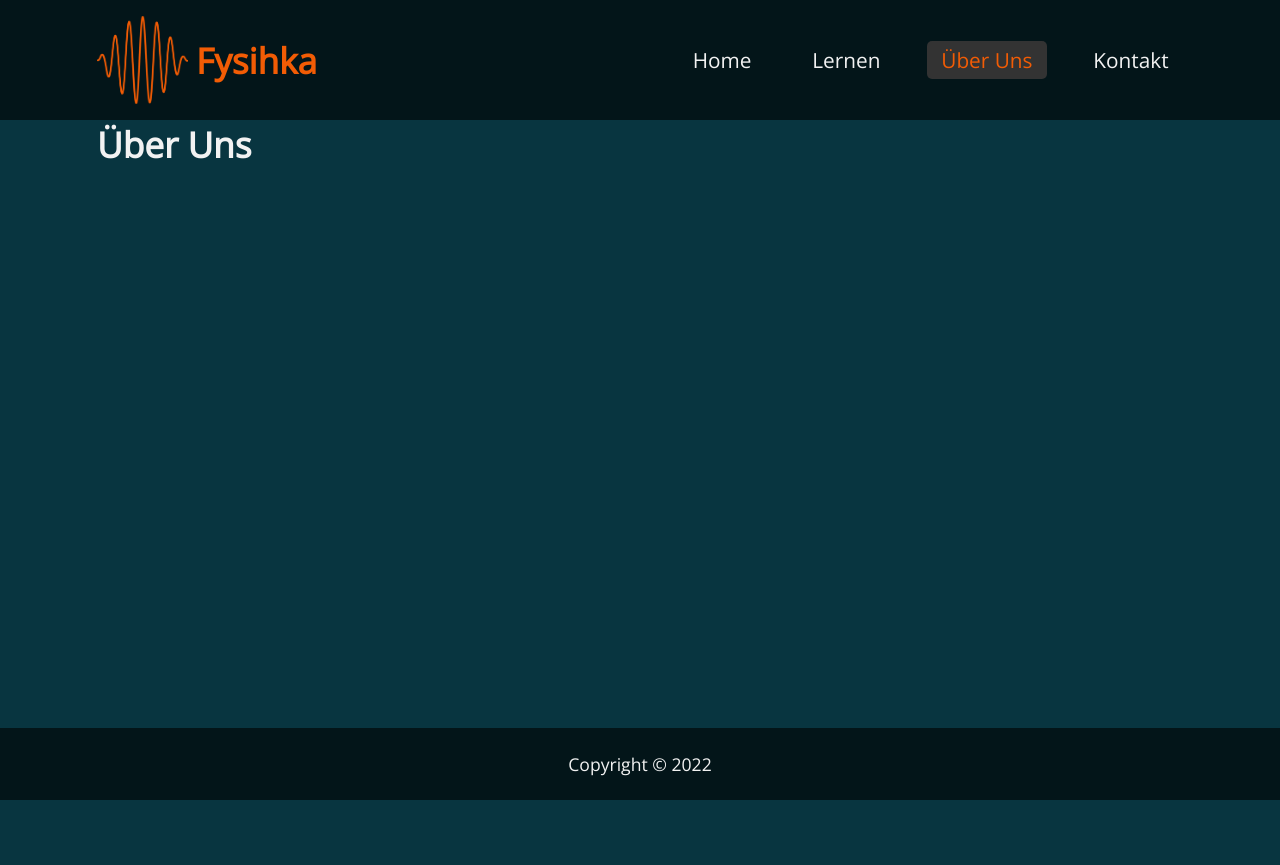
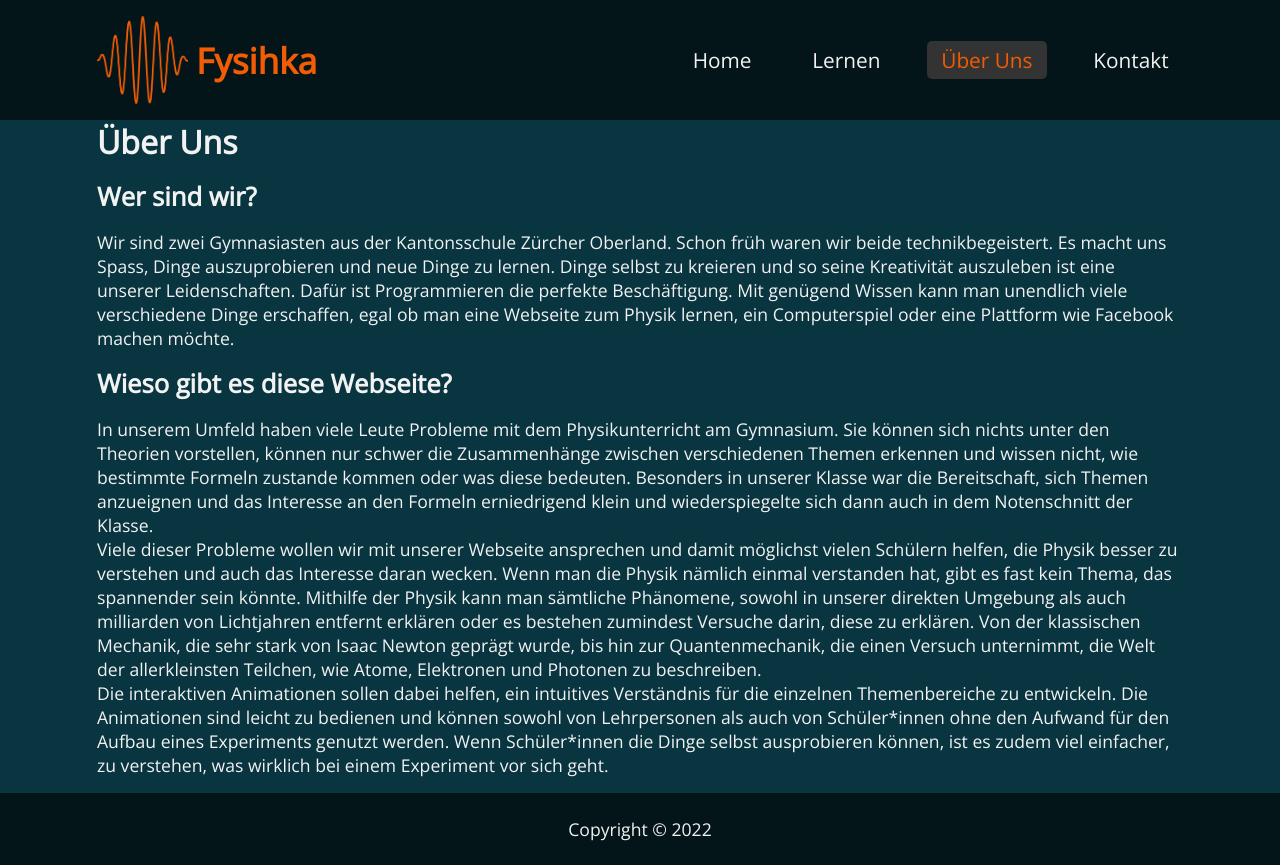
Before and after one commit to PerOle15/study-physics, a React (Create React App) app: page /about in a window 1280 px wide. Before the commit the page ends 800 px from the top, so only its background shows below. Built offline with nearby package versions, Linux system fonts and the light colour scheme.

Commit message:
about text

```diff
--- a/src/pages/AboutPage.js
+++ b/src/pages/AboutPage.js
@@ -5,7 +5,49 @@ export class AboutPage extends Component {
     document.title = 'Fysihka - Über Uns'
     return (
       <div className='container'>
-        <h1 className='main-title'>Über Uns</h1>
+        <p className='page-heading'>Über Uns</p>
+        <p className='section-heading'>Wer sind wir?</p>
+        <p>
+          Wir sind zwei Gymnasiasten aus der Kantonsschule Zürcher Oberland.
+          Schon früh waren wir beide technikbegeistert. Es macht uns Spass,
+          Dinge auszuprobieren und neue Dinge zu lernen. Dinge selbst zu
+          kreieren und so seine Kreativität auszuleben ist eine unserer
+          Leidenschaften. Dafür ist Programmieren die perfekte Beschäftigung.
+          Mit genügend Wissen kann man unendlich viele verschiedene Dinge
+          erschaffen, egal ob man eine Webseite zum Physik lernen, ein
+          Computerspiel oder eine Plattform wie Facebook machen möchte.
+        </p>
+        <p className='section-heading'>Wieso gibt es diese Webseite?</p>
+        <p>
+          In unserem Umfeld haben viele Leute Probleme mit dem Physikunterricht
+          am Gymnasium. Sie können sich nichts unter den Theorien vorstellen,
+          können nur schwer die Zusammenhänge zwischen verschiedenen Themen
+          erkennen und wissen nicht, wie bestimmte Formeln zustande kommen oder
+          was diese bedeuten. Besonders in unserer Klasse war die Bereitschaft,
+          sich Themen anzueignen und das Interesse an den Formeln erniedrigend
+          klein und wiederspiegelte sich dann auch in dem Notenschnitt der
+          Klasse.
+          <br />
+          Viele dieser Probleme wollen wir mit unserer Webseite ansprechen und
+          damit möglichst vielen Schülern helfen, die Physik besser zu verstehen
+          und auch das Interesse daran wecken. Wenn man die Physik nämlich
+          einmal verstanden hat, gibt es fast kein Thema, das spannender sein
+          könnte. Mithilfe der Physik kann man sämtliche Phänomene, sowohl in
+          unserer direkten Umgebung als auch milliarden von Lichtjahren entfernt
+          erklären oder es bestehen zumindest Versuche darin, diese zu erklären.
+          Von der klassischen Mechanik, die sehr stark von Isaac Newton geprägt
+          wurde, bis hin zur Quantenmechanik, die einen Versuch unternimmt, die
+          Welt der allerkleinsten Teilchen, wie Atome, Elektronen und Photonen
+          zu beschreiben.
+          <br />
+          Die interaktiven Animationen sollen dabei helfen, ein intuitives
+          Verständnis für die einzelnen Themenbereiche zu entwickeln. Die
+          Animationen sind leicht zu bedienen und können sowohl von Lehrpersonen
+          als auch von Schüler*innen ohne den Aufwand für den Aufbau eines
+          Experiments genutzt werden. Wenn Schüler*innen die Dinge selbst
+          ausprobieren können, ist es zudem viel einfacher, zu verstehen, was
+          wirklich bei einem Experiment vor sich geht.
+        </p>
       </div>
     )
   }
--- a/src/sketches/InclinedPlaneSketch.jsx
+++ b/src/sketches/InclinedPlaneSketch.jsx
@@ -88,7 +88,6 @@ function InclinedPlaneSketch() {
         plane.angle = (degreeSlider.value() / 360) * 2 * Math.PI
         normalVector.angle = -plane.angle
         normalVector.length = block.perpLength * vectorScale
-        console.log(normalVector.length)
         frictionVector.angle = -plane.angle - Math.PI / 2
       })
     degreeLabel.html(`Winkel: ${degreeSlider.value().toFixed(2)}°`)
@@ -344,7 +343,6 @@ function InclinedPlaneSketch() {
       frictionVector.x1 = this.x4
       frictionVector.y1 = this.y4
       frictionVector.length = this.frictionLength * vectorScale
-      console.log(this.velocity)
     }
 
     display() {
--- a/src/sketches/PendulumSketch.jsx
+++ b/src/sketches/PendulumSketch.jsx
@@ -7,8 +7,8 @@ function PendulumSketch() {
   const localGravity = 9.81
 
   const minLength = 0.5
-  const maxLength = 3
-  const startingLength = 1
+  const maxLength = 3.5
+  const startingLength = 2
   const minMass = 0.5
   const maxMass = 5
   const startingMass = 1
```
